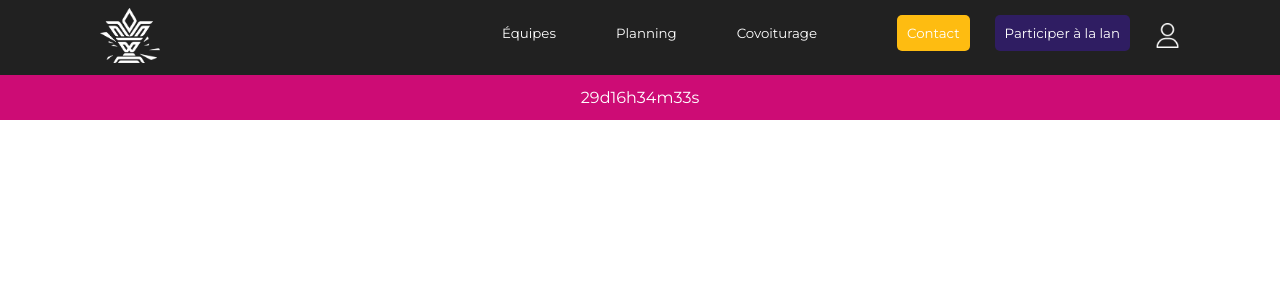
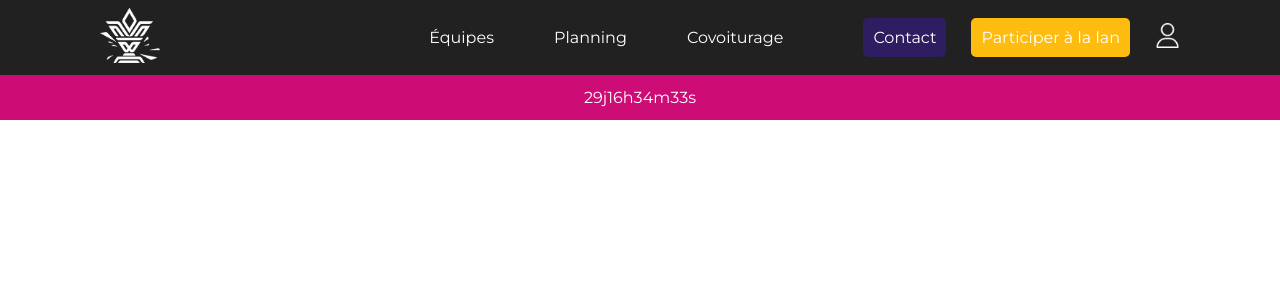
Before and after one commit to Kelyesse/mmi-lan-2023, a PHP site: page /navbar.php in a window 1280 px wide. Shown: the top 300 px of the page. Run offline with PHP 8.4, Linux system fonts and the light colour scheme.

Commit message:
update and finish navbar

```diff
--- a/assets/js/countDown.js
+++ b/assets/js/countDown.js
@@ -1,32 +1,32 @@
-const countDownDate = new Date("Dec 14, 2023 08:00:00").getTime();
-const countdownElements = document.querySelectorAll(".count-down-timer");
+const countDownDate = new Date("Dec 14, 2023 08:00:00").getTime()
+const countdownElements = document.querySelectorAll(".count-down-timer")
 
 function updateCountdown() {
-  const now = new Date().getTime();
-  let distance = countDownDate - now;
+    const now = new Date().getTime()
+    let distance = countDownDate - now
 
-  let displayText;
-  if (distance < 0) {
-    displayText = "L'événement est en cours !";
-  } else {
-    const days = Math.floor(distance / (1000 * 60 * 60 * 24));
-    distance %= 1000 * 60 * 60 * 24;
+    let displayText
+    if (distance < 0) {
+        displayText = "L'événement est en cours !"
+    } else {
+        const days = Math.floor(distance / (1000 * 60 * 60 * 24))
+        distance %= 1000 * 60 * 60 * 24
 
-    const hours = Math.floor(distance / (1000 * 60 * 60));
-    distance %= 1000 * 60 * 60;
+        const hours = Math.floor(distance / (1000 * 60 * 60))
+        distance %= 1000 * 60 * 60
 
-    const minutes = Math.floor(distance / (1000 * 60));
-    distance %= 1000 * 60;
+        const minutes = Math.floor(distance / (1000 * 60))
+        distance %= 1000 * 60
 
-    const seconds = Math.floor(distance / 1000);
+        const seconds = Math.floor(distance / 1000)
 
-    displayText = `<span class="numbers">${days}</span><span class="letters">d</span> <span class="numbers">${hours}</span><span class="letters">h</span> <span class="numbers">${minutes}</span><span class="letters">m</span> <span class="numbers">${seconds}</span><span class="letters">s</span>`;
-  }
+        displayText = `<span class="numbers">${days}</span><span class="letters">j</span> <span class="numbers">${hours}</span><span class="letters">h</span> <span class="numbers">${minutes}</span><span class="letters">m</span> <span class="numbers">${seconds}</span><span class="letters">s</span>`
+    }
 
-  countdownElements.forEach((elem) => {
-    elem.innerHTML = displayText;
-  });
+    countdownElements.forEach((elem) => {
+        elem.innerHTML = displayText
+    })
 }
 
-const countdownInterval = setInterval(updateCountdown, 1000);
-updateCountdown();
+const countdownInterval = setInterval(updateCountdown, 1000)
+updateCountdown()
--- a/assets/style/header.css
+++ b/assets/style/header.css
@@ -1,13 +1,20 @@
 @import url(./variables.css);
-body{
+body {
     padding: 0;
     margin: 0;
     font-family: var(--body-font);
 }
+#nav {
+    font-size: 16px;
+}
 
-@media screen and (min-width:970px) {
-
-    .main{
+@media screen and (max-width: 1050px) {
+    #nav {
+        font-size: 13px;
+    }
+}
+@media screen and (min-width: 970px) {
+    #navbar-main {
         display: flex;
         align-items: center;
         width: 100vw;
@@ -16,90 +23,90 @@ body{
     }
 
     @font-face {
-        font-family: 'Montseerrat';
-        src: url(‘/fonts/Montserrat-Medium’) format(‘Montserrat-Medium’),
+        font-family: "Montseerrat";
+        src: url(‘/fonts/Montserrat-Medium’) format(‘Montserrat-Medium’);
     }
 
-    #div_logo{
+    #div_logo {
         display: flex;
         width: 10vw;
         padding: 10px 0 10px 100px;
     }
 
-    #logo{
+    #logo {
         width: 60px;
     }
 
-    #nav{
+    #nav {
         display: flex;
         justify-content: right;
         width: 90vw;
         padding-right: 100px;
+        align-items: center;
     }
 
-    .rubriques{
+    .rubriques {
         display: flex;
         justify-content: space-around;
         margin: 0 20px 0 0;
     }
 
-    .bouton_rubrique{
+    .bouton_rubrique {
         margin: 0 60px 0 0;
         font-family: var(--body-font);
-        font-size: 10pt;
     }
 
-    a{
-        color: #FFFFFF;
+    a {
+        color: #ffffff;
         text-decoration: none;
     }
 
-    #bouton_contact{
+    #bouton_contact {
+        border-radius: 5px;
+        background-color: var(--primary-color);
+        padding: 10px;
+        margin: 0 25px 0 0;
+    }
+
+    #bouton_participer {
         border-radius: 5px;
         background-color: var(--accent-color-1);
         padding: 10px;
         margin: 0 25px 0 0;
-        font-size: 10pt;
+    }
+    #bouton_contact:hover {
+        background-color: var(--primary-color-hover);
+    }
+    #bouton_participer:hover {
+        background-color: var(--accent-color-1-hover);
     }
 
-    #bouton_participer{
-        border-radius: 5px;
-        background-color: #2F1D62;
-        padding: 10px;
-        margin: 0 25px 0 0;
-        font-size: 10pt;
-    }
-
-    #icon_compte{
+    #icon_compte {
         width: 25px;
         filter: invert();
     }
 
-    .rubriques_burger{
+    .rubriques_burger {
         display: none;
     }
 
-    #fermer{
+    #fermer {
         display: none;
     }
 
-    .count-down-timer{
+    .count-down-timer {
         width: 100%;
         height: 45px;
         display: flex;
         justify-content: center;
         align-items: center;
         background-color: var(--secondary-color);
-        color: #FFFFFF;
-
+        color: #ffffff;
     }
-
-
 }
 
-@media screen and (max-width:970px) {
-
-    .main{
+@media screen and (max-width: 970px) {
+    #navbar-main {
         display: flex;
         justify-content: space-between;
         align-items: center;
@@ -108,36 +115,39 @@ body{
         background-color: #212121;
     }
 
-    #div_logo{
-        padding:0 20vw 0 30px;
+    #div_logo {
+        padding: 0 20vw 0 30px;
     }
 
-    #logo{
+    #logo {
         width: 60px;
     }
 
-    .bouton_rubrique{
+    .bouton_rubrique {
         margin: 0 60px 0 0;
         font-size: 16px;
     }
-    #bouton_contact, #bouton_participer, #icon_compte, .bouton_rubrique{
+    #bouton_contact,
+    #bouton_participer,
+    #icon_compte,
+    .bouton_rubrique {
         display: none;
     }
 
-    #bouton_burger{
+    #bouton_burger {
         display: grid;
         padding-right: 30px;
     }
 
-    .steak{
+    .steak {
         position: relative;
         width: 30px;
         border-radius: 5px;
-        border: solid #FFFFFF 2px;
+        border: solid #ffffff 2px;
         margin-bottom: 10px;
     }
 
-    .rubriques_burger{
+    .rubriques_burger {
         display: grid;
         justify-content: center;
         width: 100vw;
@@ -150,32 +160,31 @@ body{
         display: none;
     }
 
-    #burger_contact{
-        border: solid #FEBC11 1px;
+    #burger_contact {
+        border: solid #febc11 1px;
     }
 
-    #burger_play{
-        border: solid #2F1D62 1px;
+    #burger_play {
+        border: solid #2f1d62 1px;
     }
 
-    .content_burger{
-
+    .content_burger {
         display: flex;
         justify-content: center;
         width: 100%;
-        color: #FFFFFF;
+        color: #ffffff;
         text-decoration: none;
-        font-family: 'Montserrat';
-        padding: 15px 0 ;
+        font-family: "Montserrat";
+        padding: 15px 0;
     }
 
-    #croix_fermer{
+    #croix_fermer {
         width: 30px;
         filter: invert();
         display: none;
     }
 
-    .count-down-timer{
+    .count-down-timer {
         width: 100%;
         height: 30px;
         display: flex;
@@ -183,8 +192,6 @@ body{
         align-items: center;
         position: absolute;
         background-color: var(--secondary-color);
-        color: #FFFFFF;
-
+        color: #ffffff;
     }
-
 }
--- a/assets/style/variables.css
+++ b/assets/style/variables.css
@@ -19,6 +19,8 @@
     --background-color: #151515;
     /* Primary color hovered */
     --primary-color-hover: #24154d;
+    /* Accent color hovered */
+    --accent-color-1-hover: #dca10c;
 }
 
 /* Polices */
--- a/navbar.php
+++ b/navbar.php
@@ -1,27 +1,25 @@
 <!DOCTYPE html>
 <html lang="fr">
+
 <head>
     <meta charset="UTF-8">
     <meta name="viewport" content="width=device-width, initial-scale=1.0">
     <link rel="stylesheet" href="./assets/style/header.css">
     <title>Header</title>
     <link rel="shortcut icon" href="./assets/img/logo.png" type="image/x-icon">
-
     <script src="https://ajax.googleapis.com/ajax/libs/jquery/3.6.3/jquery.min.js"></script>
-
     <script>
 
-        $(document).ready(function(){
-            $(".steak").click(function(){
+        $(document).ready(function () {
+            $(".steak").click(function () {
                 // Inverser la visibilité du contenu burger
                 $(".rubriques_burger").show();
                 $("#croix_fermer").show();
                 $(".steak").hide();
-                $
             });
 
             // Ajoutez cette fonction pour gérer le clic sur la croix
-            $("#croix_fermer").click(function(){
+            $("#croix_fermer").click(function () {
                 // Masquer le contenu burger en le faisant glisser vers le haut
                 $(".rubriques_burger").hide();
                 $("#croix_fermer").hide();
@@ -33,9 +31,10 @@
     </script>
 
 </head>
+
 <body>
 
-    <div class="main">
+    <div id="navbar-main">
         <div id="div_logo">
             <a href=""><img src="./assets/img/logo.png" alt="logo mmilan" id="logo"></a>
         </div>
@@ -48,7 +47,8 @@
             </div>
             <div class="contact"><a href="" id="bouton_contact">Contact</a></div>
             <div class="participer"><a href="" id="bouton_participer">Participer à la lan</a></div>
-        <div class="compte"><a href=""><img id="icon_compte" src="./assets/img/compte.png" alt="icone de compte"></a></div>
+            <div class="compte"><a href=""><img id="icon_compte" src="./assets/img/compte.png"
+                        alt="icone de compte"></a></div>
             <div id="burger">
                 <div id="bouton_burger">
                     <div class="steak"></div>
@@ -73,4 +73,5 @@
 
 
 </body>
+
 </html>
```
Lines whose indentation alone changed are shown as unchanged.
